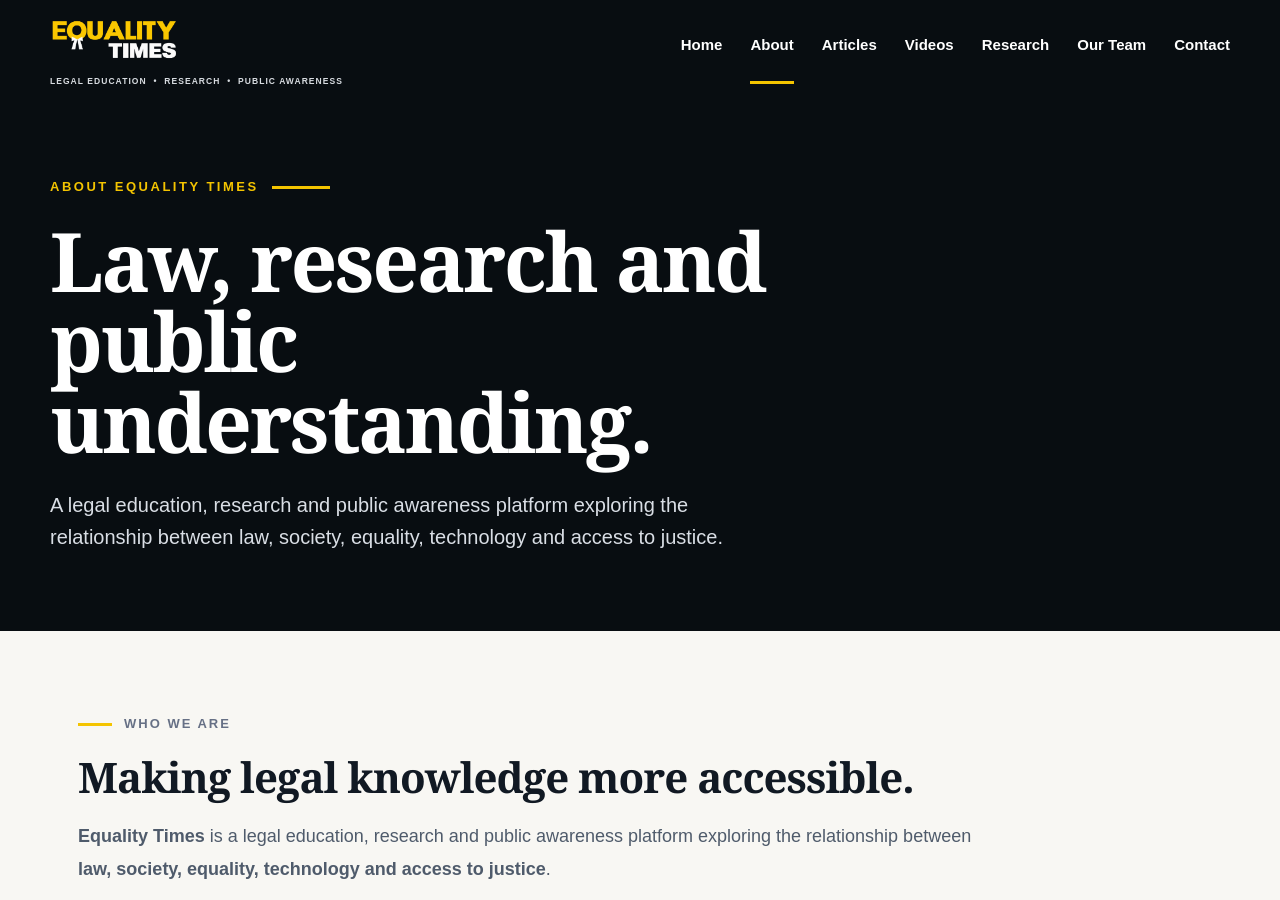
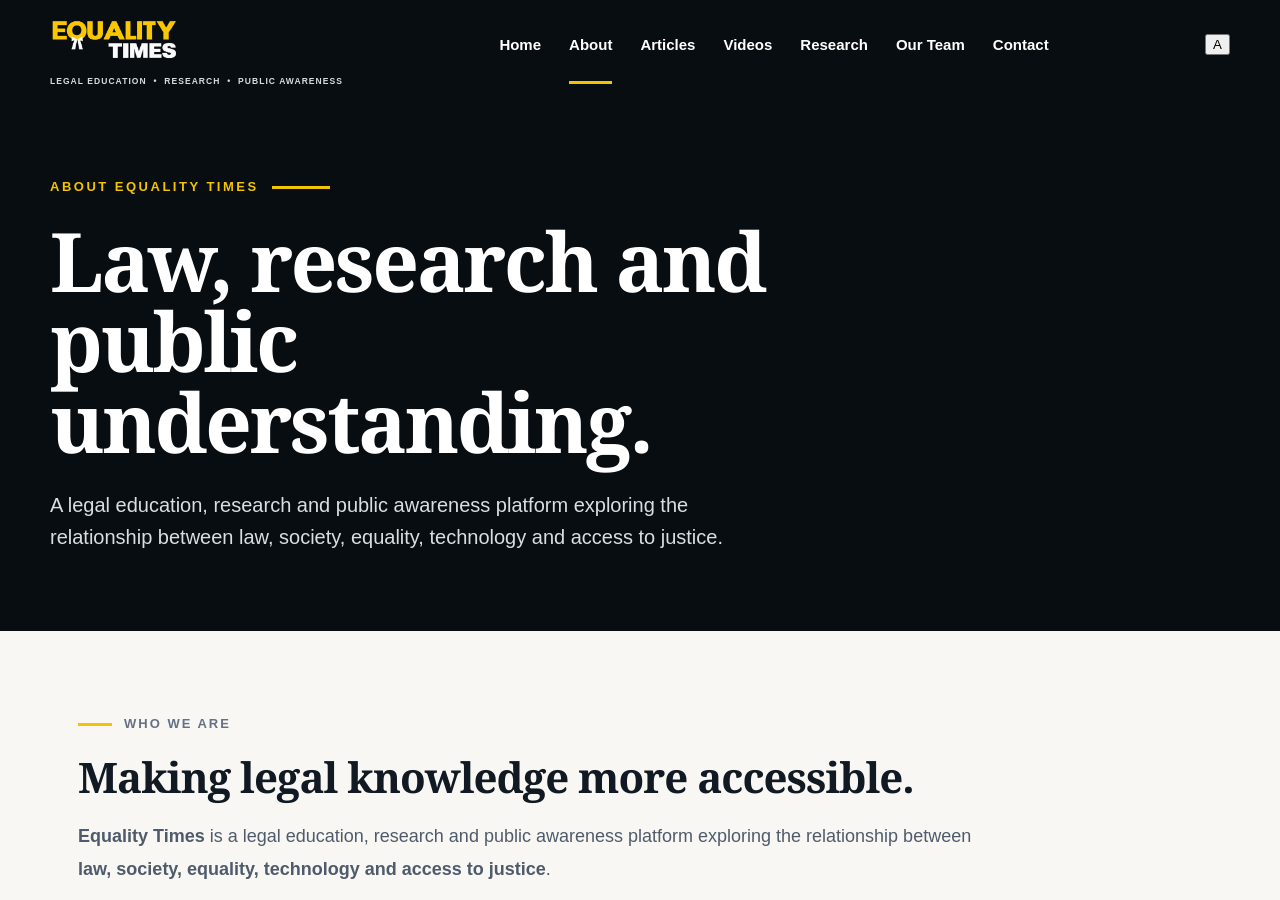
Before and after one commit to equalitytimes/equalitytimes-test, a Jekyll site: the page built from about.html, in a window 1280 px wide and 900 px high. Built offline with Jekyll 4.4.1, drawn with Linux system fonts in a browser that asks for light colours.

Commit message:
Add static language selector to header

```diff
--- a/about.html
+++ b/about.html
@@ -560,6 +560,14 @@
       <a href="{{ '/team/' | relative_url }}">Our Team</a>
       <a href="{{ '/contact/' | relative_url }}">Contact</a>
     </nav>
+    <div class="language-selector" aria-label="Language selection">
+      <button type="button" class="language-toggle" aria-label="Choose language" title="Choose language">A</button>
+      <div class="language-menu" hidden>
+        <button type="button" data-lang="en">English</button>
+        <button type="button" data-lang="mr">मराठी</button>
+        <button type="button" data-lang="hi">हिंदी</button>
+      </div>
+    </div>
   </div>
 </header>
 
```
